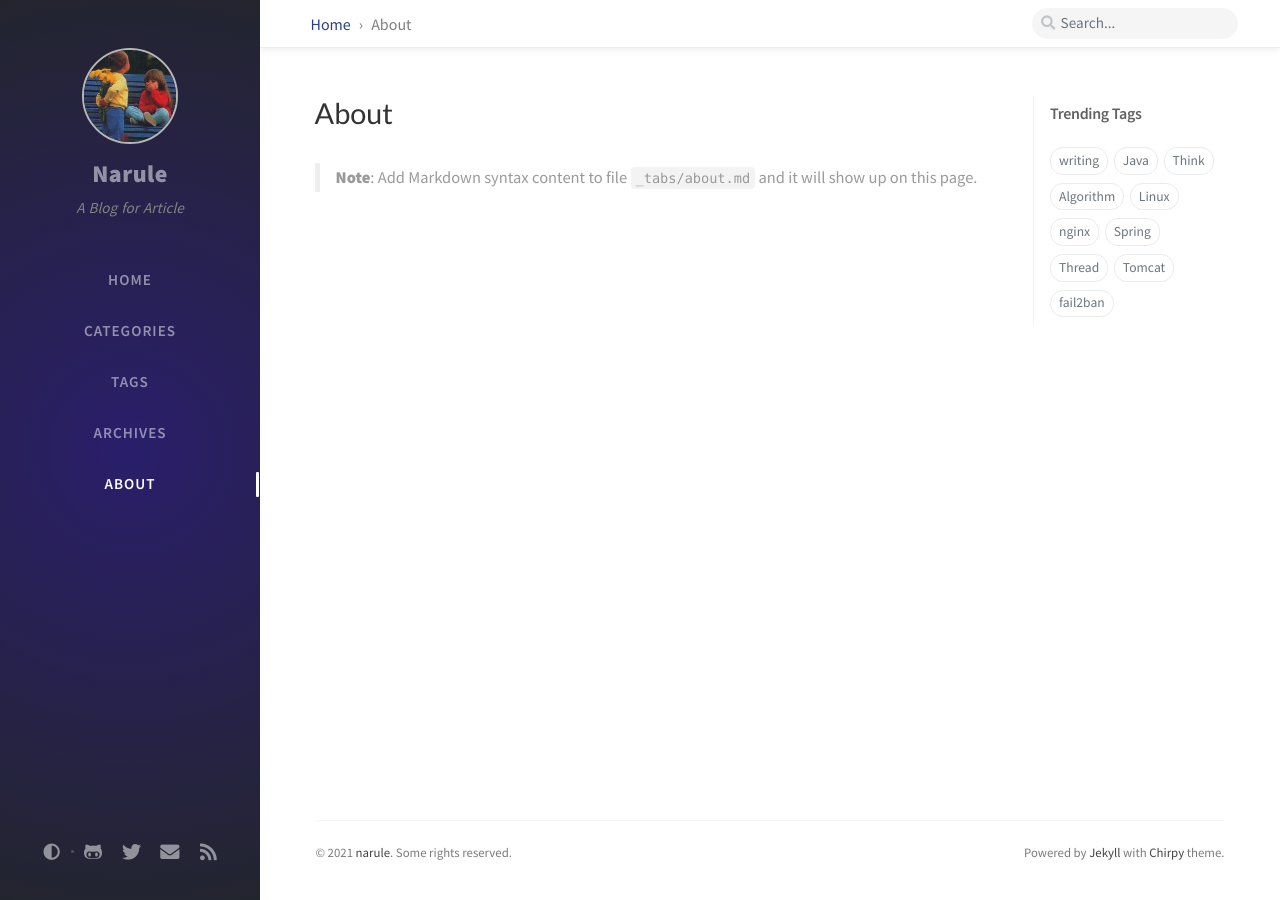
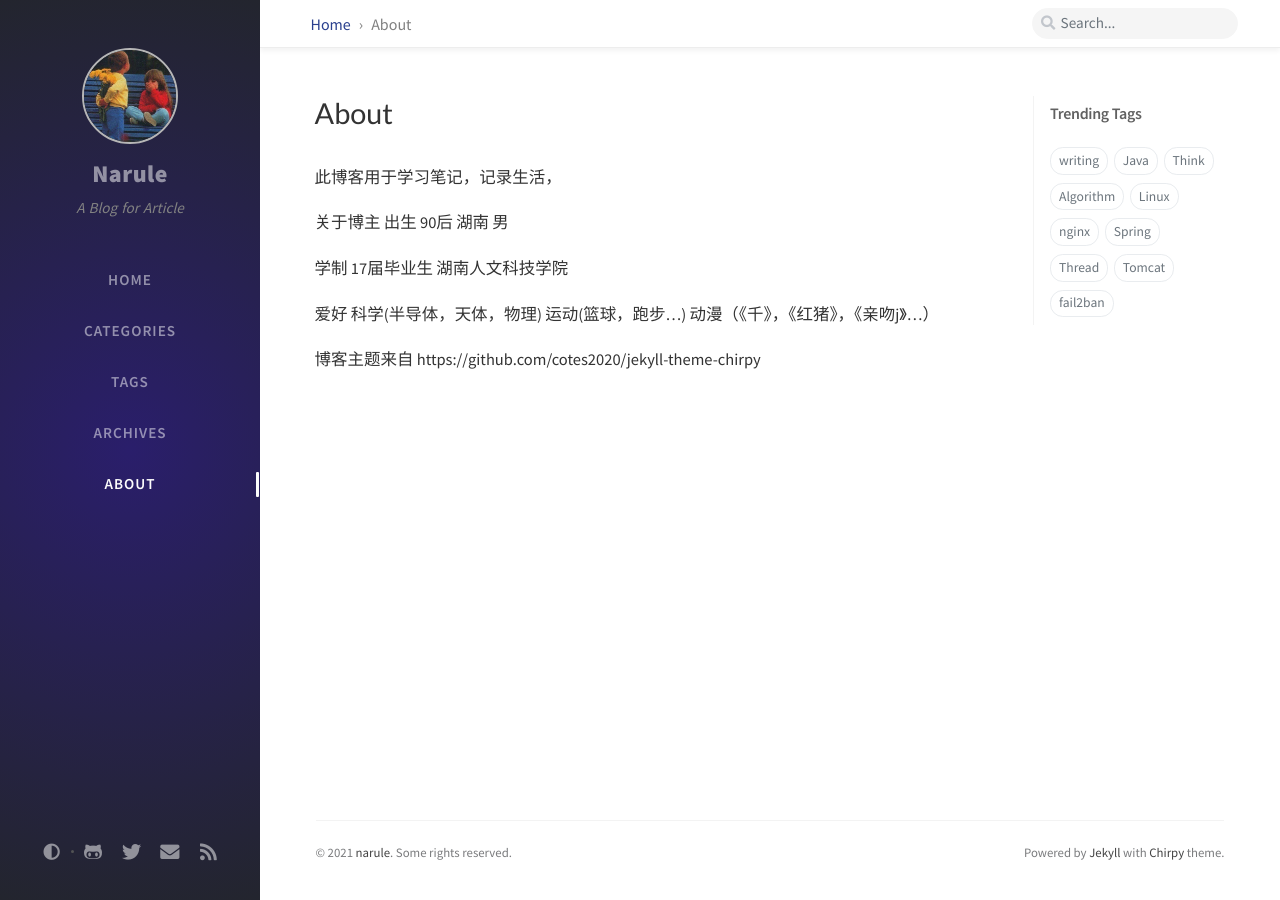
Before and after one commit to narule/narule.github.io, a Jekyll site: the page built from _tabs/about.md, in a window 1280 px wide. Built offline with Jekyll 4.4.1, drawn with Linux system fonts in a browser that asks for light colours; nearby versions of some CDN libraries; comment, search, counter and statistics services are not loaded.

Commit message:
Update about.md

```diff
--- a/_tabs/about.md
+++ b/_tabs/about.md
@@ -10,5 +10,18 @@ order: 4
 # MIT License
 ---
 
+此博客用于学习笔记，记录生活，
 
-> **Note**: Add Markdown syntax content to file `_tabs/about.md` and it will show up on this page.
+关于博主
+出生
+90后 湖南 男
+
+学制
+17届毕业生 湖南人文科技学院
+
+爱好
+科学(半导体，天体，物理)
+运动(篮球，跑步...)
+动漫（《千》，《红猪》，《亲吻j》...）
+
+博客主题来自 https://github.com/cotes2020/jekyll-theme-chirpy
```
